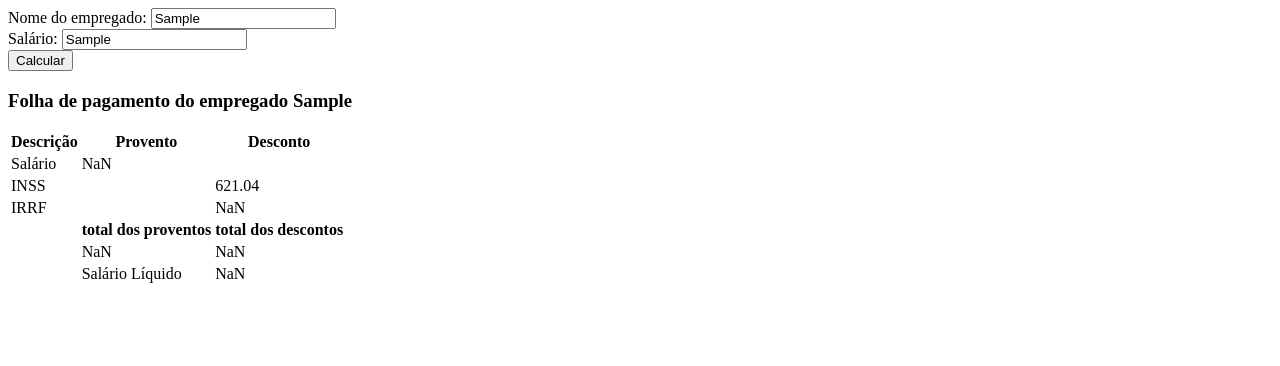
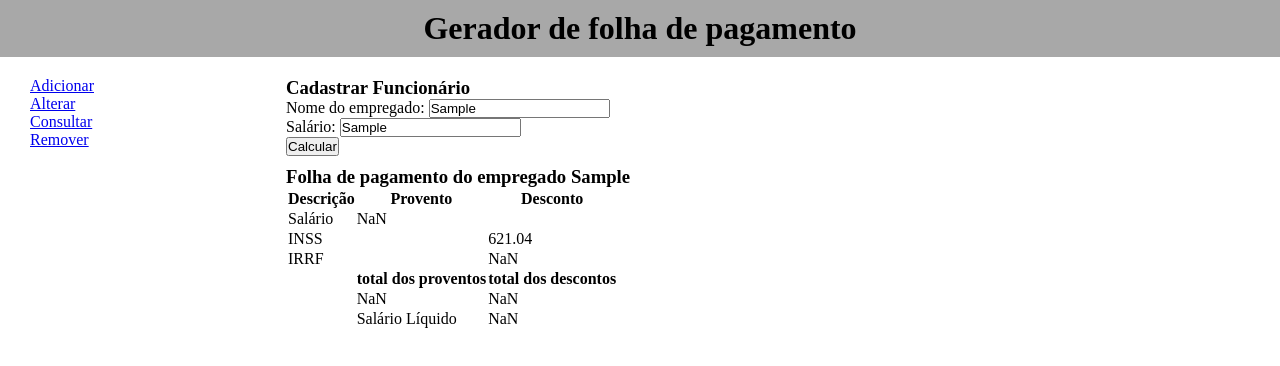
Before and after one commit to Koikorn/gerador-folha-pagamento, a plain HTML site: page index.html in a window 1280 px wide. Both pictures are taken after typing "Sample", "Sample" into the empty fields and a click on the button "Calcular". Drawn offline with Linux system fonts and the light colour scheme.

Commit message:
refatoração dos arquivos para o padrão MVC

```diff
--- a/css/main.css
+++ b/css/main.css
@@ -0,0 +1,39 @@
+/* Trabalhando com grid layout */
+
+* {
+    margin: 0;
+    padding: 0;
+}
+
+#container {
+    display: grid; /* Primeiro precisa definir o display do elemento a ser formatado */
+    grid-template-columns: 20vw 80vw; /* Opicional define a largura que o layout irá ocupar */
+    grid-template-areas: /* Segundo criar um template que define uma grid onde cada palavra é a representação de um espaço a ser ocupado */
+        "header header"
+        "menu section";
+}
+
+#header-logo {
+    text-align: center;
+    grid-area: header; /* Terceiro definir o elemento da formatação a letra correspondente ao grid-template */
+    padding: 10px 0;
+    background: rgb(168, 168, 168);
+}
+
+#menu-page {
+    grid-area: menu;
+    padding: 20px 30px;
+}
+
+#menu-page ul li {
+    list-style: none;
+}
+
+#section-user {
+    grid-area: section;
+    padding: 20px 30px;
+}
+
+#section-user div {
+    margin-bottom: 10px;
+}
--- a/index.html
+++ b/index.html
@@ -5,25 +5,38 @@
     <meta name="viewport" content="width=device-width, initial-scale=1.0">
     <meta http-equiv="X-UA-Compatible" content="ie=edge">
     <title>Gerador de folha de pagamento</title>
+    <link rel="stylesheet" href="css/main.css">
 </head>
 <body>
     <div id="container">
+        <header id="header-logo">
+            <h1>Gerador de folha de pagamento</h1>
+        </header>
         <nav id="menu-page">
-
+            <ul>
+                <li><a href="#">Adicionar</a></li>
+                <li><a href="#">Alterar</a></li>
+                <li><a href="#">Consultar</a></li>
+                <li><a href="#">Remover</a></li>
+            </ul>
         </nav>
+        <section id="section-user">
             <div id="form-cadastro">
+                <h3>Cadastrar Funcionário</h3>
                 <form action="#">
                     <label for="txtEmpregado">Nome do empregado: </label><input type="text" name="txtEmpregado" id="txtEmpregado"><br>
                     <label for="txtSalario">Salário: </label><input type="text" name="txtSalario" id="txtSalario"><br>
-                <button onclick="calcularFolha()" type="button">Calcular</button>
+                    <button onclick="fazerCalculo()" type="button">Calcular</button>
                 </form>
             </div>
             <div id="result-folha">
-
+                <h3>Consultar folha</h3>
             </div>
+        </section>
     </div>
     <script src="js/proventos.js"></script>
     <script src="js/descontos.js"></script>
     <script src="js/folha.js"></script>
+    <script src="js/main.js"></script>
 </body>
 </html>
--- a/js/folha.js
+++ b/js/folha.js
@@ -1,64 +1,11 @@
-function calcularFolha() {
-    let empregado = obterEmpregado()
+function calcularFolha(empregado) {
     let provento = calcularProventos(empregado)
     let desconto = calcularDescontos(provento)
+    let salarioLiquido = obterTotal(provento, desconto)
 
-    let salarioLiquido = provento.total - desconto.total
-
-    mostrarFolha({empregado, provento, desconto, salarioLiquido})
+    return {empregado, provento, desconto, salarioLiquido};
 }
 
-function obterEmpregado () {
-    return {
-        empregado : getInputSeletor('txtEmpregado'),
-        salario : parseFloat(getInputSeletor('txtSalario'))
-    }
+function obterTotal(provento, desconto) {
+    return provento.total - desconto.total
 }
-
-function getInputSeletor(value) {
-    return document.getElementById(value).value
-}
-
-//Função que irá gerar uma table para ser mostrada na página html
-function mostrarFolha(object) {
-    console.log(object)
-    document.getElementById('result-folha').innerHTML = `
-    <h3>Folha de pagamento do empregado ${object.empregado.empregado} </h3>
-    <table>
-        <tr>
-            <th>Descrição</th>
-            <th>Provento</th>
-            <th>Desconto</th>
-        </tr>
-        <tr>
-            <td>Salário</td>
-            <td>${(object.provento.salario).toFixed(2)}</td>
-            <td></td>
-        </tr>
-        <tr>
-            <td>INSS</td>
-            <td></td>
-            <td>${(object.desconto.inss).toFixed(2)}</td>
-        </tr>
-        <tr>
-            <td>IRRF</td>
-            <td></td>
-            <td>${(object.desconto.irrf).toFixed(2)}</td>
-        </tr>
-        <tr>
-            <td></td>
-            <td><strong>total dos proventos</strong</td>
-            <td><strong>total dos descontos</storng></td>
-        </tr>
-        <tr>
-            <td></td>
-            <td>${(object.provento.total).toFixed(2)}</td>
-            <td>${(object.desconto.total).toFixed(2)}</td>
-        </tr>
-        <tr>
-            <td></td>
-            <td>Salário Líquido</td>
-            <td>${(object.salarioLiquido).toFixed(2)}</td>
-        </tr>
-    </table>`
-}
--- /dev/null
+++ b/js/main.js
@@ -0,0 +1,59 @@
+function fazerCalculo() {
+    let empregado = obterEmpregado()
+    let folha = calcularFolha(empregado)
+    mostrarFolha(folha)
+}
+
+function obterEmpregado () {
+    return {
+        empregado : getInputSeletor('#txtEmpregado'),
+        salario : parseFloat(getInputSeletor('#txtSalario'))
+    }
+}
+
+function getInputSeletor(value) {
+    return document.querySelector(value).value
+}
+
+//Função que irá gerar uma table para ser mostrada na página html
+function mostrarFolha(object) {
+    document.getElementById('result-folha').innerHTML = `
+    <h3>Folha de pagamento do empregado ${object.empregado.empregado} </h3>
+    <table>
+        <tr>
+            <th>Descrição</th>
+            <th>Provento</th>
+            <th>Desconto</th>
+        </tr>
+        <tr>
+            <td>Salário</td>
+            <td>${(object.provento.salario).toFixed(2)}</td>
+            <td></td>
+        </tr>
+        <tr>
+            <td>INSS</td>
+            <td></td>
+            <td>${(object.desconto.inss).toFixed(2)}</td>
+        </tr>
+        <tr>
+            <td>IRRF</td>
+            <td></td>
+            <td>${(object.desconto.irrf).toFixed(2)}</td>
+        </tr>
+        <tr>
+            <td></td>
+            <td><strong>total dos proventos</strong</td>
+            <td><strong>total dos descontos</storng></td>
+        </tr>
+        <tr>
+            <td></td>
+            <td>${(object.provento.total).toFixed(2)}</td>
+            <td>${(object.desconto.total).toFixed(2)}</td>
+        </tr>
+        <tr>
+            <td></td>
+            <td>Salário Líquido</td>
+            <td>${(object.salarioLiquido).toFixed(2)}</td>
+        </tr>
+    </table>`
+}
```
Lines whose indentation alone changed are shown as unchanged.
